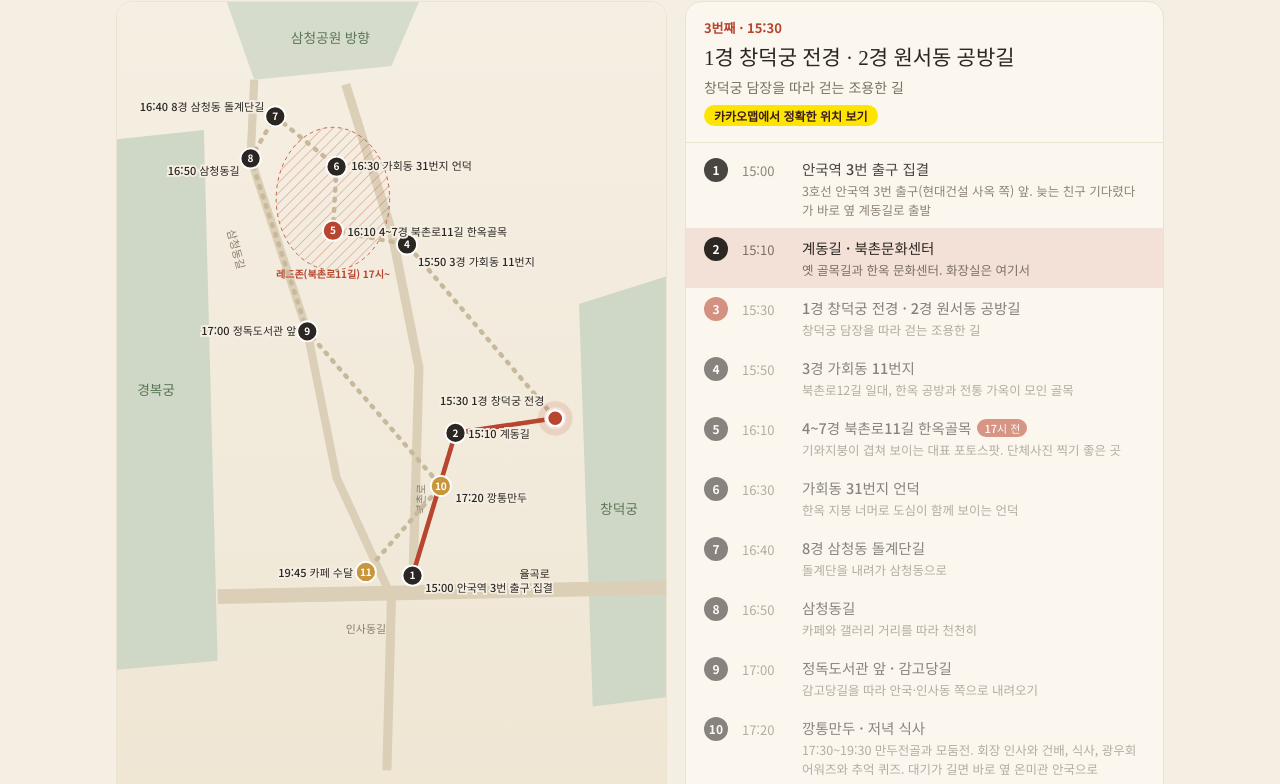
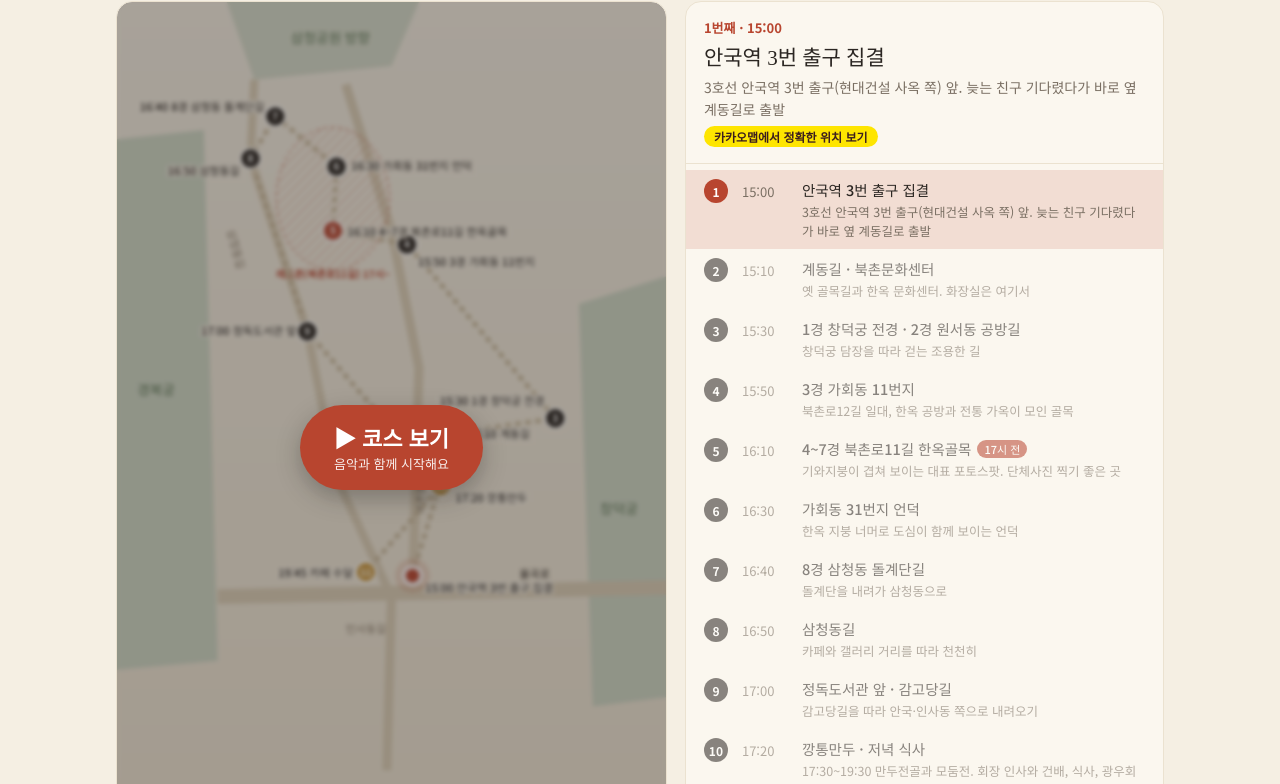
Before and after one commit to drlee0507-prog/gwangwoohoe-2026, a plain HTML site: page index.html in a window 1280 px wide. Shown: the part 103-887 px from the top of the page. Drawn offline with Linux system fonts and the light colour scheme.

Commit message:
첫 화면에 '코스 보기' 시작 버튼 추가 - 지도와 음악이 함께 시작되도록
Co-Authored-By: Claude Opus 5.5 <noreply@anthropic.com>
Claude-Session: https://claude.ai/code/session_01YWvNMxrguksg6bMa8KLyya

```diff
--- a/index.html
+++ b/index.html
@@ -65,6 +65,10 @@
   .lbl{font-size:12px;fill:var(--ink);font-weight:500}
   .area{font-family:"Noto Serif KR",serif;font-size:15px;fill:var(--pine);opacity:.9}
   .badge text{font-size:11px;font-weight:700;fill:#fff}
+  .start{position:absolute;inset:0;z-index:5;display:flex;align-items:center;justify-content:center;background:rgba(43,38,34,.38);backdrop-filter:blur(2px);transition:opacity .35s}
+  .start.hide{opacity:0;pointer-events:none}
+  .start button{font-size:22px;font-weight:700;padding:18px 34px;border-radius:999px;background:#b8452f;border:none;color:#fff;box-shadow:0 8px 24px rgba(0,0,0,.25);line-height:1.3}
+  .start button small{display:block;font-size:13px;font-weight:500;opacity:.9;margin-top:4px}
   .warn{position:absolute;left:12px;top:12px;background:var(--red);color:#fff;font-size:13px;padding:6px 12px;border-radius:99px;opacity:0;transform:translateY(-6px);transition:.35s;pointer-events:none}
   .warn.on{opacity:1;transform:none}
   .sunset{position:absolute;right:12px;top:12px;background:var(--ink);color:#fff;font-size:13px;padding:6px 12px;border-radius:99px;opacity:0;transition:.35s;pointer-events:none}
@@ -86,6 +90,7 @@
 
   <div class="grid">
     <div class="card map">
+      <div class="start" id="start"><button id="startBtn">▶ 코스 보기<small>음악과 함께 시작해요</small></button></div>
       <div class="warn" id="warn">레드존 구간 · 17시 전에 통과</div>
       <div class="sunset" id="sunset">해 질 무렵 · 사진은 미리</div>
       <svg id="svg" viewBox="0 0 600 860" role="img" aria-label="북촌 산책 경로 지도">
@@ -336,7 +341,11 @@ document.getElementById("replay").onclick = () => { setProgress(0); playing = fa
 
 setProgress(0);
 const reduce = window.matchMedia && window.matchMedia("(prefers-reduced-motion: reduce)").matches;
-if (!reduce) setTimeout(() => play(false), 600);
+const startEl = document.getElementById("start");
+function hideStart(){ startEl.classList.add("hide"); }
+document.getElementById("startBtn").onclick = () => { hideStart(); setProgress(0); play(true); };
+["play","replay"].forEach(id => document.getElementById(id).addEventListener("click", hideStart));
+list.addEventListener("click", hideStart);
 </script>
 </body>
 </html>
```
